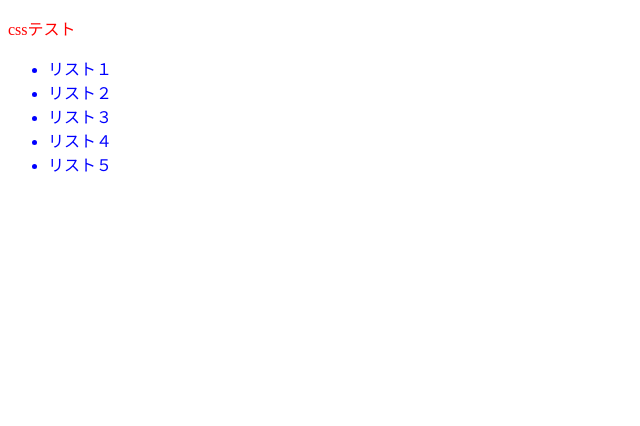
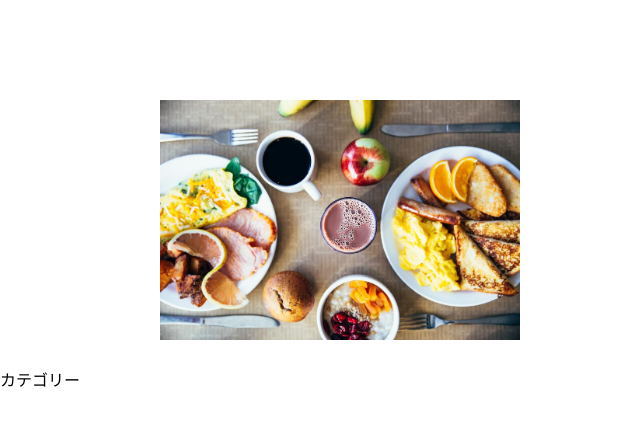
Before and after one commit to arakawa12/index.html, a plain HTML site: page index.html in a window 1280 px wide. Shown: the whole page, without its empty margins (0-640 px from the left). Drawn offline with Linux system fonts and the light colour scheme.

Commit message:
first-commit

```diff
--- a/css/style.css
+++ b/css/style.css
@@ -1,7 +1,9 @@
-p{
-  color:red;
+.朝ごはん{
+  margin:100px 160px 30px;
+
 }
+.カテゴリー{
+  background:#008888
+  display:inline;
 
-ul{
-  color:blue;
 }
--- a/index.html
+++ b/index.html
@@ -5,21 +5,15 @@
   <meta name="viewport" content="width=device-width, initial-scale=1.0"/>
   <title>COACHTECH</title>
   <!--以下の内容を追加します-->
-  <link rel="stylesheet"href="reset.css"/>
+  <link rel="stylesheet"href="css/reset.css"/>
   <link rel="stylesheet"href="css/style.css"/>
+
+
 </head>
 <body>
-  <p>cssテスト</p>
-<ul>
-  <li>リスト１</li>
-  <li>リスト２</li>
-  <li>リスト３</li>
-  <li>リスト４</li>
-  <li>リスト５</li>
-</ul>
+<img class=朝ごはん src="img/card.jpg" alt="朝ごはん"width=360>
 
-
-
+<div class=カテゴリー>カテゴリー</div>
 
 </body>
 </html>
```
Also changed, not shown: img/card.jpg (added), img/firstview.jpg (added), img/red.jpg (added), 1 other file.
